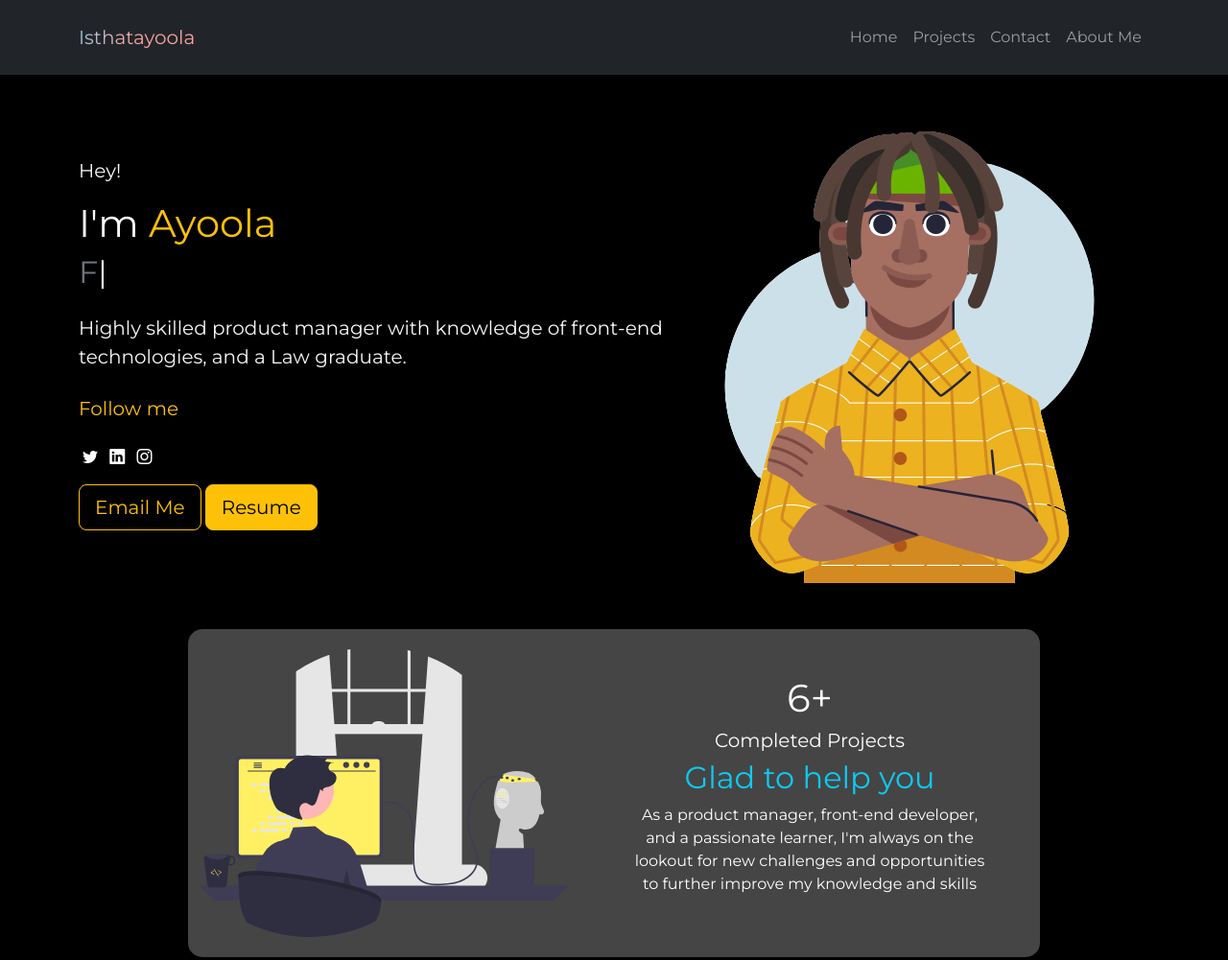
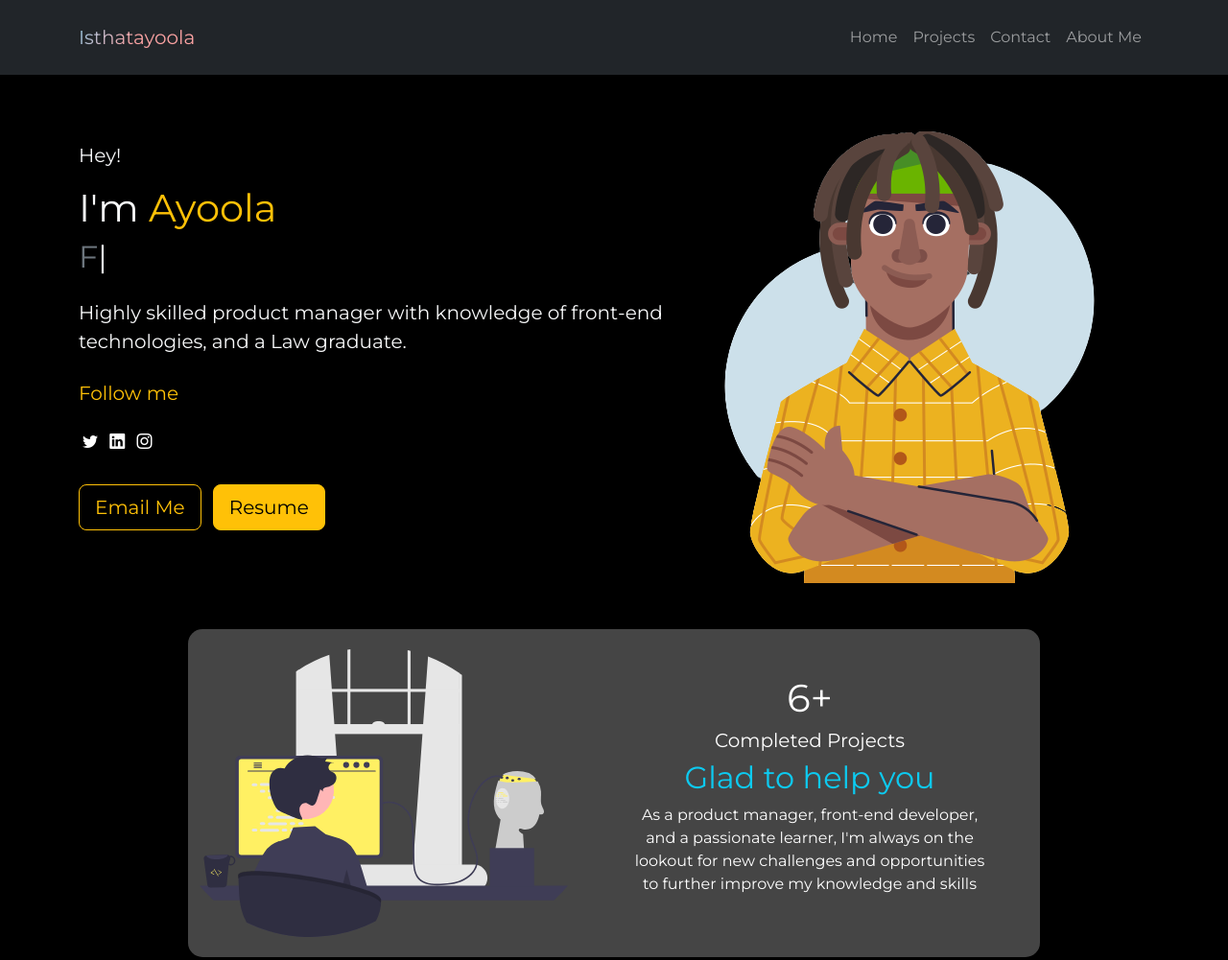
Before and after one commit to isthatayoola/Isthatayoola, a plain HTML site: page index.html in a window 1280 px wide. Shown: the top 1001 px of the page at 96% size. Drawn offline with nearby package versions, Linux system fonts and the light colour scheme.

Commit message:
Update index.html

```diff
--- a/index.html
+++ b/index.html
@@ -61,9 +61,9 @@
             <a href="https://twitter.com/isthatayoola?s=21"><i class="bi bi-twitter text-white mx-1"></i></a>
             <a href="https://www.linkedin.com/in/ayoola-okubule-127470173"><i class="bi bi-linkedin text-white mx-1"></i></a>
             <a href="https://www.instagram.com/Isthatayoola"><i class="bi bi-instagram text-white mx-1"></i></a>
-            <div class="buttons pt-3">
+            <div class="buttons pt-3 justify-content">
              <a href="mailto:okubuleayoola@email.com" class="btn btn-outline-warning btn-lg">Email Me</a>
-              <button class="btn btn-warning btn-lg"data-bs-toggle="modal"data-bs-target="#enroll">
+              <button class="btn btn-warning btn-lg ms-2 my-3"data-bs-toggle="modal"data-bs-target="#enroll">
                 Resume
               </button>
             </div>
```
